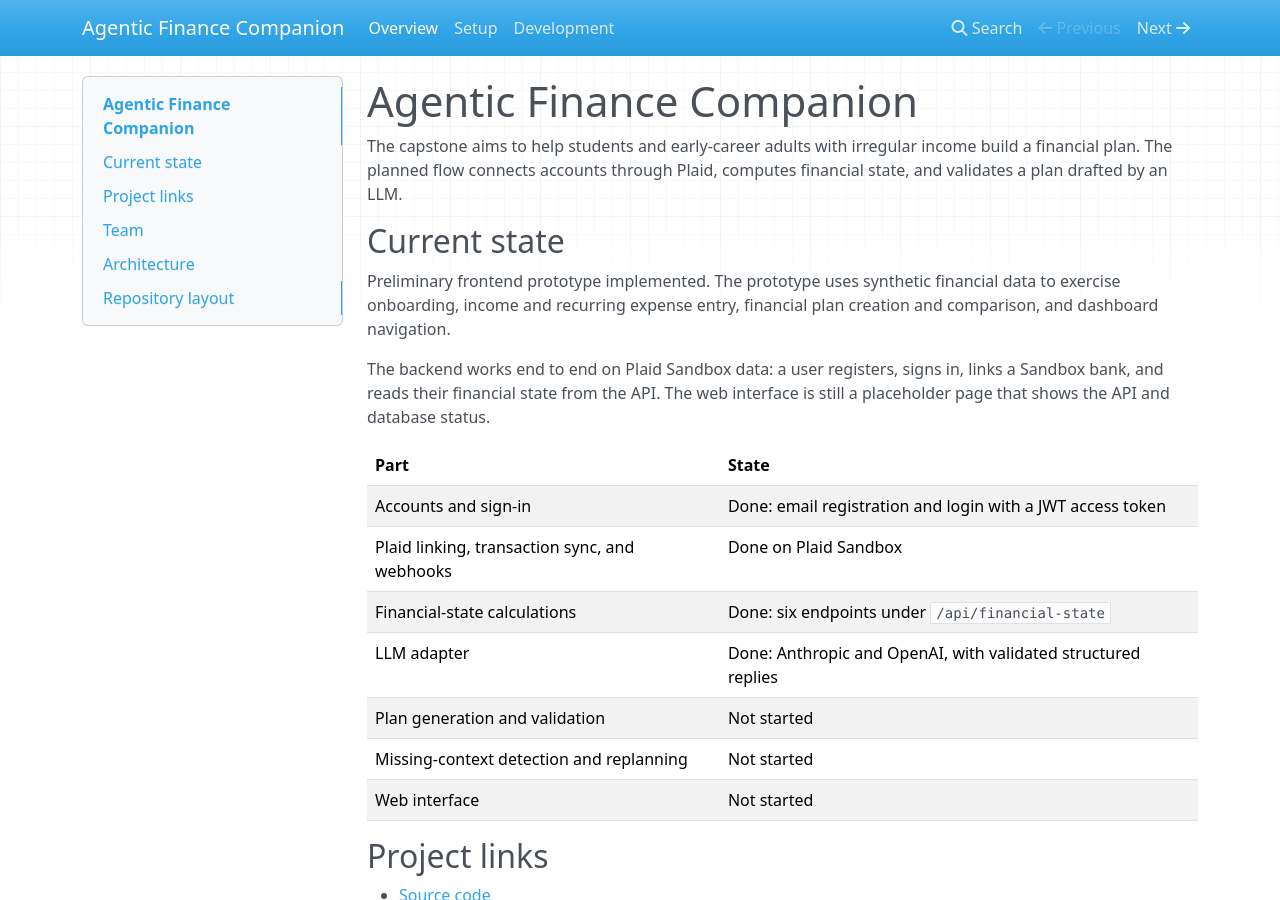
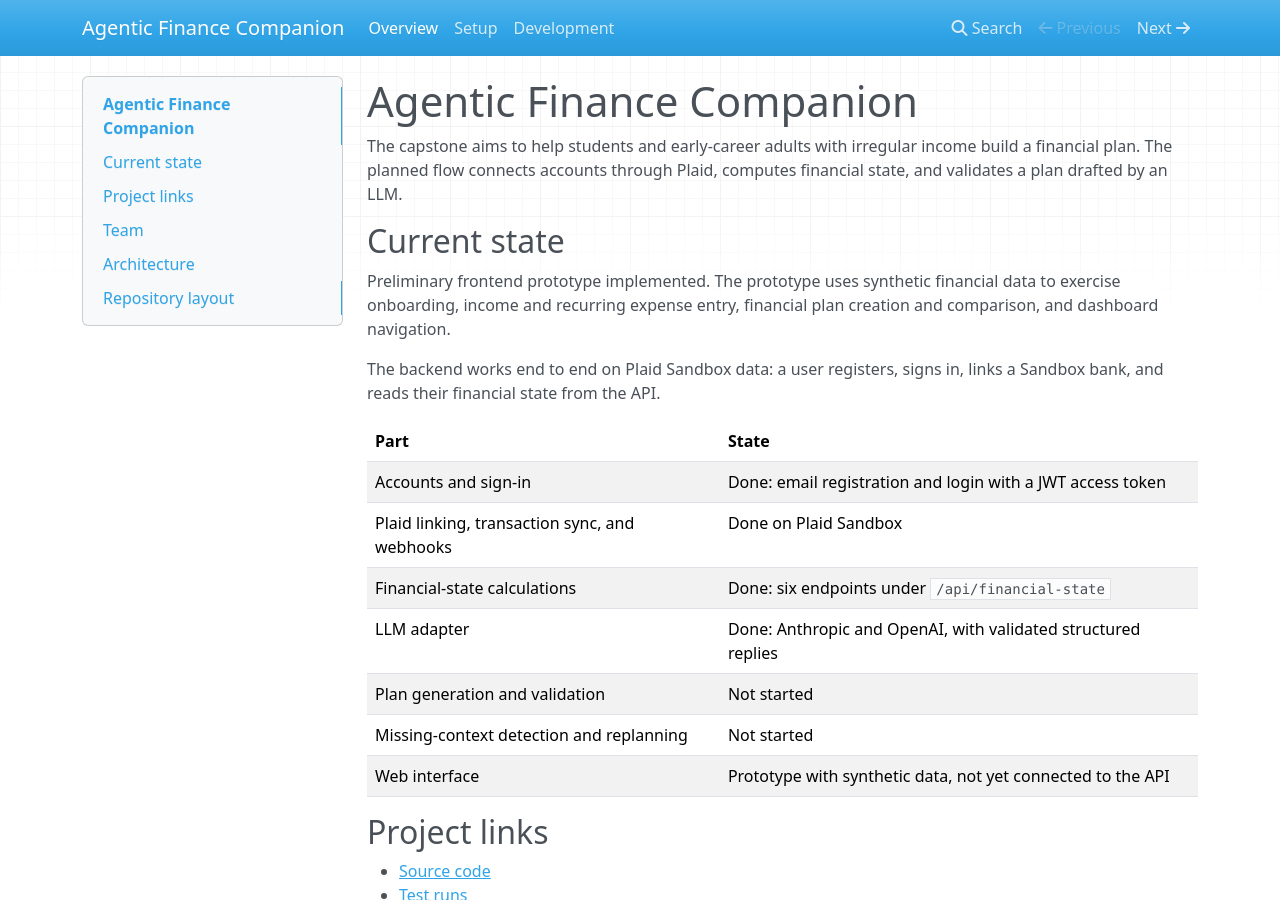
Before and after one commit to JuanDelPueblo/agentic-finance-companion, an MkDocs documentation site: the page built from docs/index.md, in a window 1280 px wide and 900 px high. Built offline with MkDocs 1.6.1, drawn with Linux system fonts in a browser that asks for light colours; nearby versions of some CDN libraries.

Commit message:
Correct the web interface status in the README and docs (#11)
Both pages described the new prototype and still called the web interface a
placeholder or not started.

```diff
--- a/docs/index.md
+++ b/docs/index.md
@@ -9,8 +9,7 @@ financial state, and validates a plan drafted by an LLM.
 Preliminary frontend prototype implemented. The prototype uses synthetic financial data to exercise onboarding, income and recurring expense entry, financial plan creation and comparison, and dashboard navigation.
 
 The backend works end to end on Plaid Sandbox data: a user registers, signs in, links a
-Sandbox bank, and reads their financial state from the API. The web interface is still
-a placeholder page that shows the API and database status.
+Sandbox bank, and reads their financial state from the API.
 
 | Part | State |
 |---|---|
@@ -20,7 +19,7 @@ a placeholder page that shows the API and database status.
 | LLM adapter | Done: Anthropic and OpenAI, with validated structured replies |
 | Plan generation and validation | Not started |
 | Missing-context detection and replanning | Not started |
-| Web interface | Not started |
+| Web interface | Prototype with synthetic data, not yet connected to the API |
 
 ## Project links
 
```
Also changed, not shown: README.md (+1 -1 lines).
